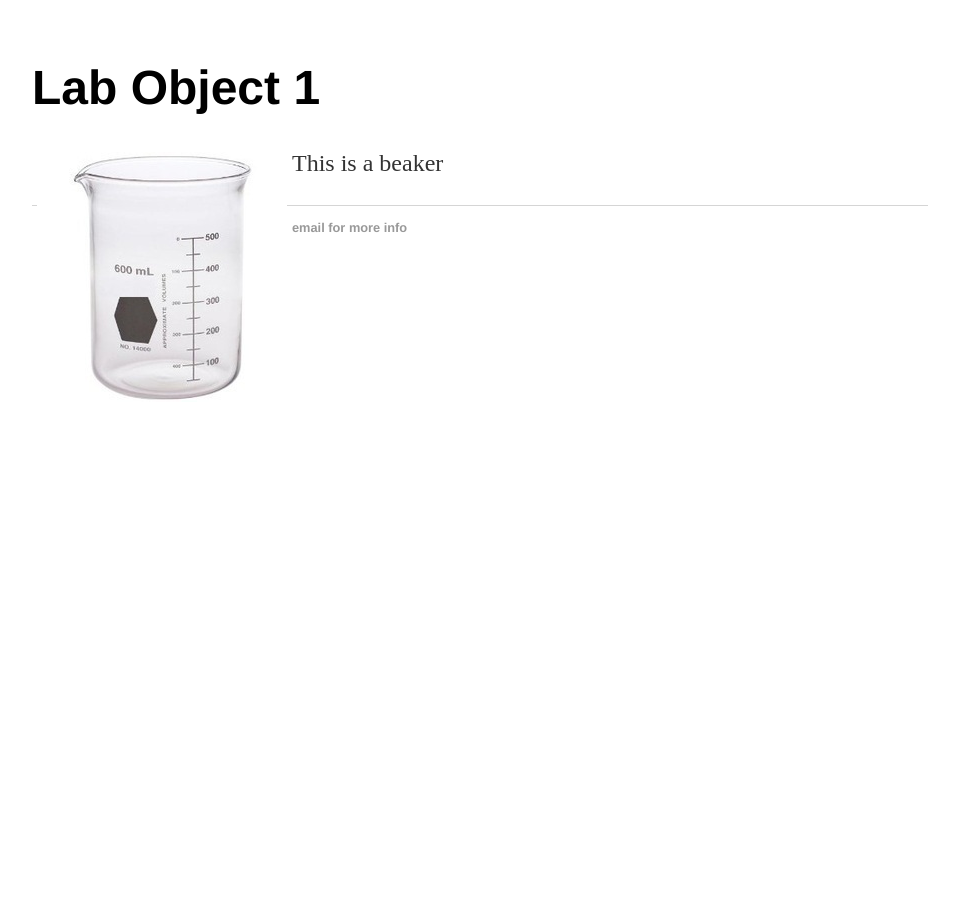
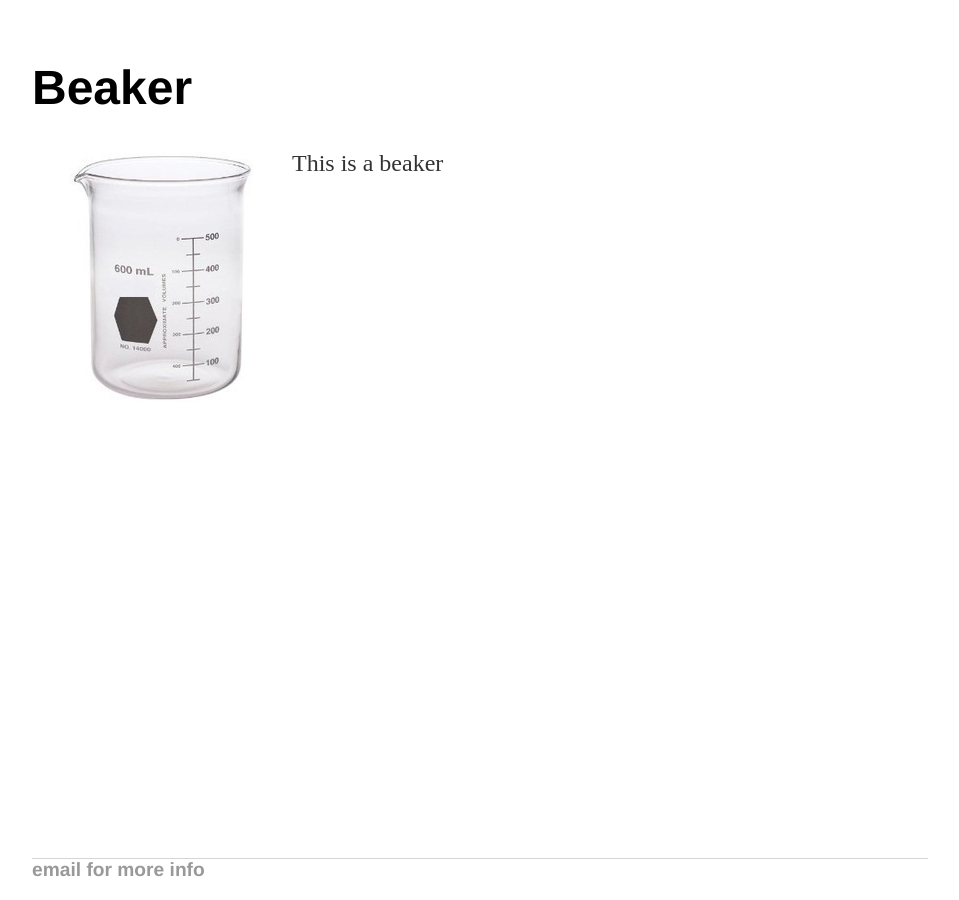
Before and after one commit to saracrincon/saracrincon.github.io, a Jekyll site: the page built from lab-object-1.html, in a window 1280 px wide. Shown: the whole page, without its empty margins (160-1119 px from the left). Built offline with Jekyll 4.4.1, drawn with Linux system fonts in a browser that asks for light colours.

Commit message:
fix some formatting issues

```diff
--- a/_layouts/lab-object.html
+++ b/_layouts/lab-object.html
@@ -12,19 +12,15 @@
 
     <h1>{{ page.title }}</h1>
 
-<div class="container">
+    <div class="container">
 
-  {{ content }}
+      {{ content }}
 
-</div>
+    </div>
 
-  <footer>
-    <div class="wrapper">
-   <ul>
-   <li><a href="mailto:scrincon@email.meredith.edu">email for more info</a></li>
-   </ul>
-   </div>
-  </footer>
+    <div class="footer">
+      <a href="mailto:scrincon@email.meredith.edu">email for more info</a>
+    </div>
 
   </body>
 
--- a/css/main.css
+++ b/css/main.css
@@ -11,19 +11,13 @@ h2 { font-size: 2.7em; }
 h3 { font-size: 2.3em; }
 h4 { font-size: 1.9em; }
 
-nav ul, footer ul { font-size: 1em; font-family: 'Helvetica', 'Arial', 'Sans-Serif'; padding: 0px; list-style: none; font-weight: bold; }
-nav ul li, footer ul li { display: inline; margin-right: 20px; }
-
-footer { border-top: 1px solid #d5d5d5; font-size: .8em; }
-
-/* Blog */
-ul.posts { margin: 20px auto 40px; font-size: 1.5em; }
-ul.posts li { list-style: none; }
-
-/* CV */
-.cv { margin: 0px 0px 60px; }
-.cv h1 { font-size: 3em; }
-.cv h2 { font-size: 2em; }
-.cv address, .cv .download { font-family: 'Helvetica', 'Arial', 'Sans-Serif'; }
-.cv address, .cv p { font-size: 1.2em; }
-.cv .download { float: right; font-size: .8em; text-transform: uppercase; }
+.footer {
+	border-top: 1px solid #d5d5d5;
+	font-size: 1.2em;
+	font-family: 'Helvetica', 'Arial', 'Sans-Serif';
+	font-weight: bold;
+	clear: both;
+	bottom: 0px;
+	position: fixed;
+	width: 70%;
+	margin-bottom: 1em; }
--- a/lab-object-1.html
+++ b/lab-object-1.html
@@ -1,6 +1,6 @@
 ---
 layout: lab-object
-title: Lab Object 1
+title: Beaker
 ---
 
 <p><img src="{{ site.url }}/assets/beaker.jpeg" align="left" style="margin:5px"></p>
```
